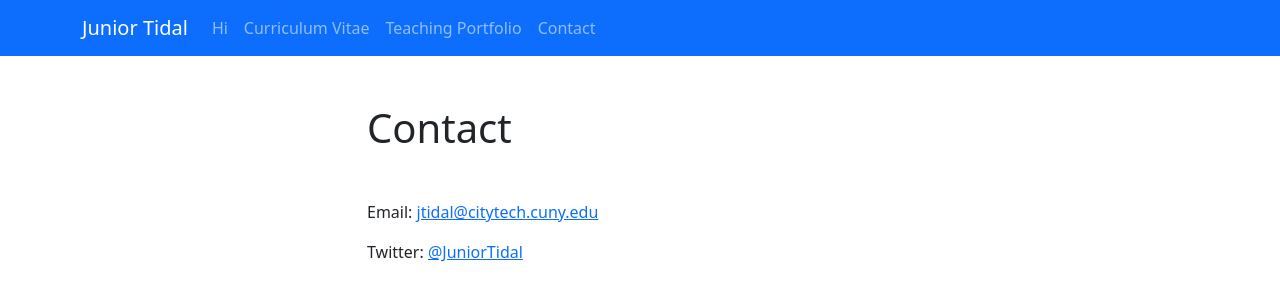
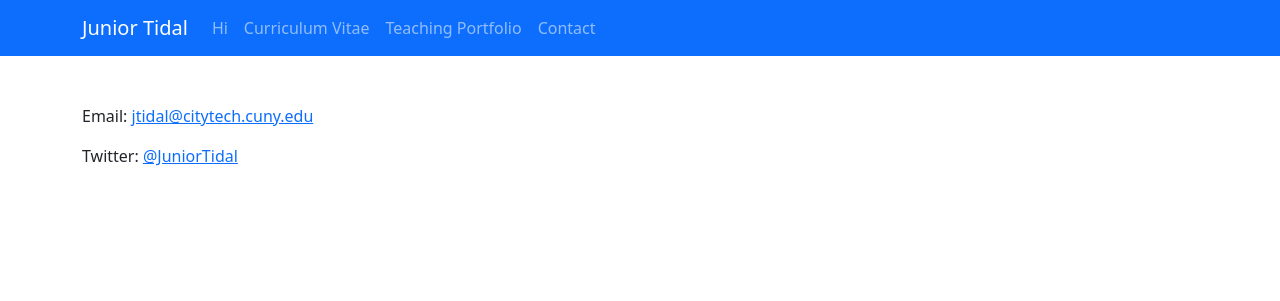
Before and after one commit to KentuckyFriedTofu/kentuckyfriedtofu.github.io.bak2, a Jekyll site: the page built from contact.md, in a window 1280 px wide. Shown: the top 301 px of the page. Built offline with Jekyll 4.4.1, drawn with Linux system fonts in a browser that asks for light colours.

Commit message:
Update page.html

```diff
--- a/_layouts/page.html
+++ b/_layouts/page.html
@@ -1,22 +1,16 @@
----
-layout: default
----
-<article>
+<!DOCTYPE html>
+<html lang="{{ page.lang | default: site.lang | default: "en" }}">
 
-<div class="container">
-<div class="col-sm-6 mx-auto">
+  {%- include head.html -%}
 
-  <header>
-    <h1>{{ page.title | escape }}</h1>
-  </header>
+  <body>
 
-  <section>
-  <div class="mt-5">
-    {{ content }}
-  </div>
-  </section>
+    {%- include header.html -%}
 
-</div>
-</div>
+    <div class="py-5">
+      <div class="container page-content">
+          {{ content }}
+      </div>
+    </div>
 
-</article>
+    {%- include footer.html -%}
```
